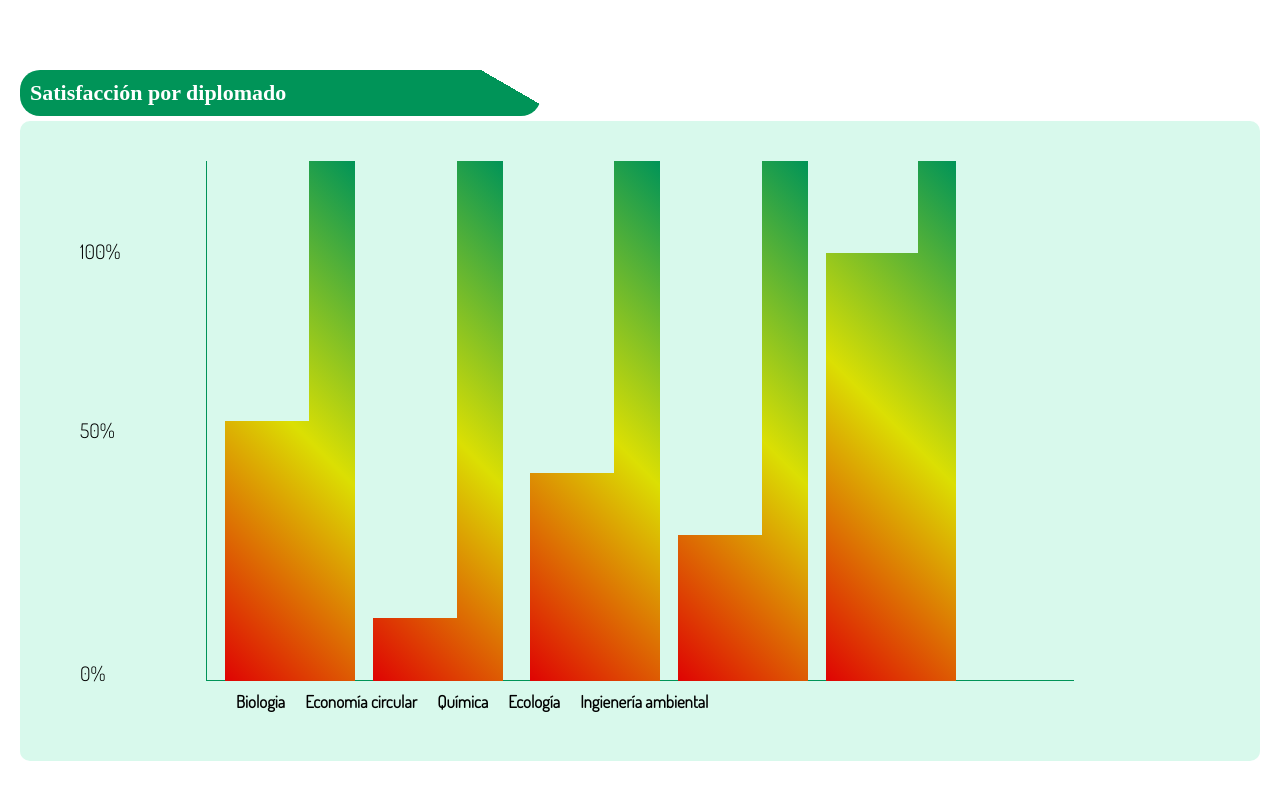
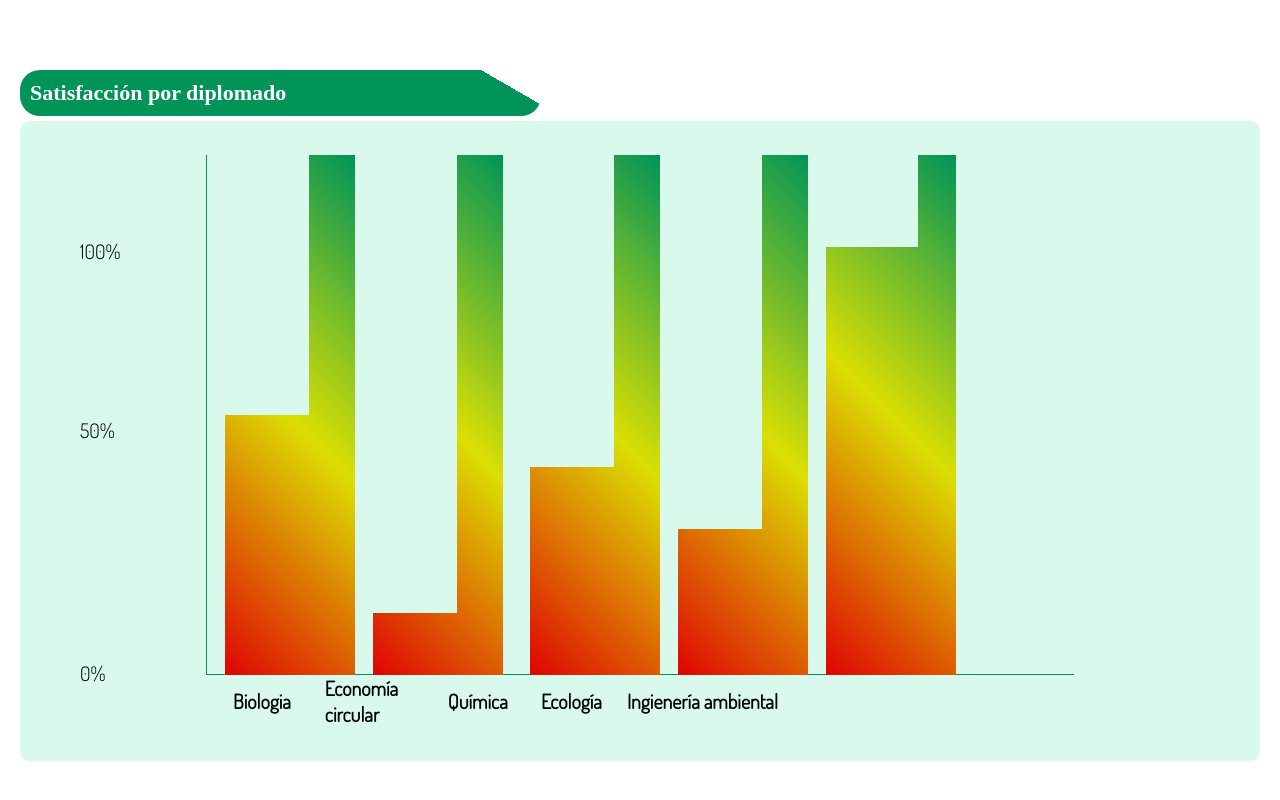
Before and after one commit to CrisCaBeRi/Semillas_emociones_Y_tareas, a plain HTML site: page index.html in a window 1280 px wide. Shown: the part 770-1570 px from the top of the page. Drawn offline with Linux system fonts and the light colour scheme.

Commit message:
cambio en textos debajo de las barras

```diff
--- a/index.html
+++ b/index.html
@@ -135,11 +135,11 @@
                         </div>
                     </div>
                     <div class="satisfaction__container--textos">
-                        <p>Biologia</p>
-                        <p>Economía circular</p>
-                        <p>Química</p>
-                        <p>Ecología</p>
-                        <p>Ingienería ambiental</p>
+                        <p class="satisfaction__container--biologia">Biologia</p>
+                        <p class="satisfaction__container--economia">Economía circular</p>
+                        <p class="satisfaction__container--quimica">Química</p>
+                        <p class="satisfaction__container--ecologia">Ecología</p>
+                        <p class="satisfaction__container--ingieneria">Ingienería ambiental</p>
                     </div>
                 </div>
             </div>
--- a/styles/styles.css
+++ b/styles/styles.css
@@ -500,7 +500,38 @@
 }
 
 
-.satisfaction__container--textos p{
+.satisfaction__container--biologia{
+  font-family: 'Dosis', sans-serif;
+  font-size: 12px;
+  font-weight: bold;
+}
+
+
+.satisfaction__container--economia{
+  font-family: 'Dosis', sans-serif;
+  font-size: 12px;
+  font-weight: bold;
+  margin-left: 16px;
+}
+
+
+.satisfaction__container--quimica{
+  font-family: 'Dosis', sans-serif;
+  font-size: 12px;
+  font-weight: bold;
+  margin: 8px;
+}
+
+
+.satisfaction__container--ecologia{
+  font-family: 'Dosis', sans-serif;
+  font-size: 12px;
+  font-weight: bold;
+  margin: 7px;
+}
+
+
+.satisfaction__container--ingieneria{
   font-family: 'Dosis', sans-serif;
   font-size: 12px;
   font-weight: bold;
@@ -570,7 +601,31 @@
   }
 
 
-  .satisfaction__container--textos p{
+  .satisfaction__container--biologia{
+    font-size: 10px;
+    margin: 7px;
+  }
+
+
+  .satisfaction__container--economia{
+    font-size: 10px;
+    margin-left: 4px;
+  }
+
+
+  .satisfaction__container--quimica{
+    font-size: 10px;
+    margin: 6px;
+  }
+
+
+  .satisfaction__container--ecologia{
+    font-size: 10px;
+    margin: 4px;
+  }
+
+
+  .satisfaction__container--ingieneria{
     font-size: 10px;
   }
 }
@@ -645,9 +700,36 @@
   }
 
 
-  .satisfaction__container--textos p{
-    margin: 10px;
-    font-size: 17px;
+  .satisfaction__container--biologia{
+    font-size: 20px;
+    margin: 7px;
+  }
+
+
+  .satisfaction__container--economia{
+    width: 94px;
+    font-size: 20px;
+    margin-right: 5px;
+    margin-left: 27px;
+  }
+
+
+  .satisfaction__container--quimica{
+    font-size: 20px;
+    margin-right: 7px;
+    margin-left: 24px;
+  }
+
+
+  .satisfaction__container--ecologia{
+    font-size: 20px;
+    margin-left: 26px;
+  }
+
+
+  .satisfaction__container--ingieneria{
+    font-size: 20px;
+    margin-left: 18px;
   }
 
 
```
